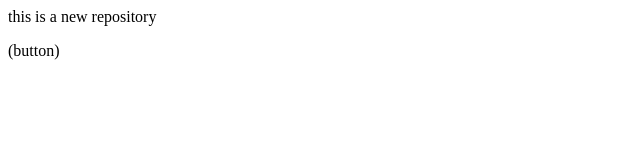
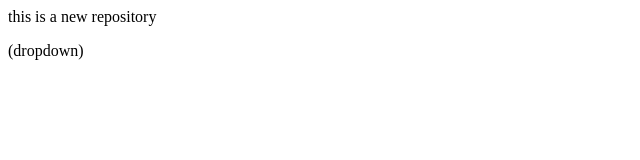
Before and after one commit to Deep841/LocalRepository, a plain HTML site: page index.html in a window 1280 px wide. Shown: the full height of the page, 0-640 px from the left. Drawn offline with Linux system fonts and the light colour scheme.

Commit message:
add dropdown

```diff
--- a/index.html
+++ b/index.html
@@ -1,2 +1,2 @@
 <p>this is a new repository</p>
-<P>(button)</P>
+<P>(dropdown)</P>
```
